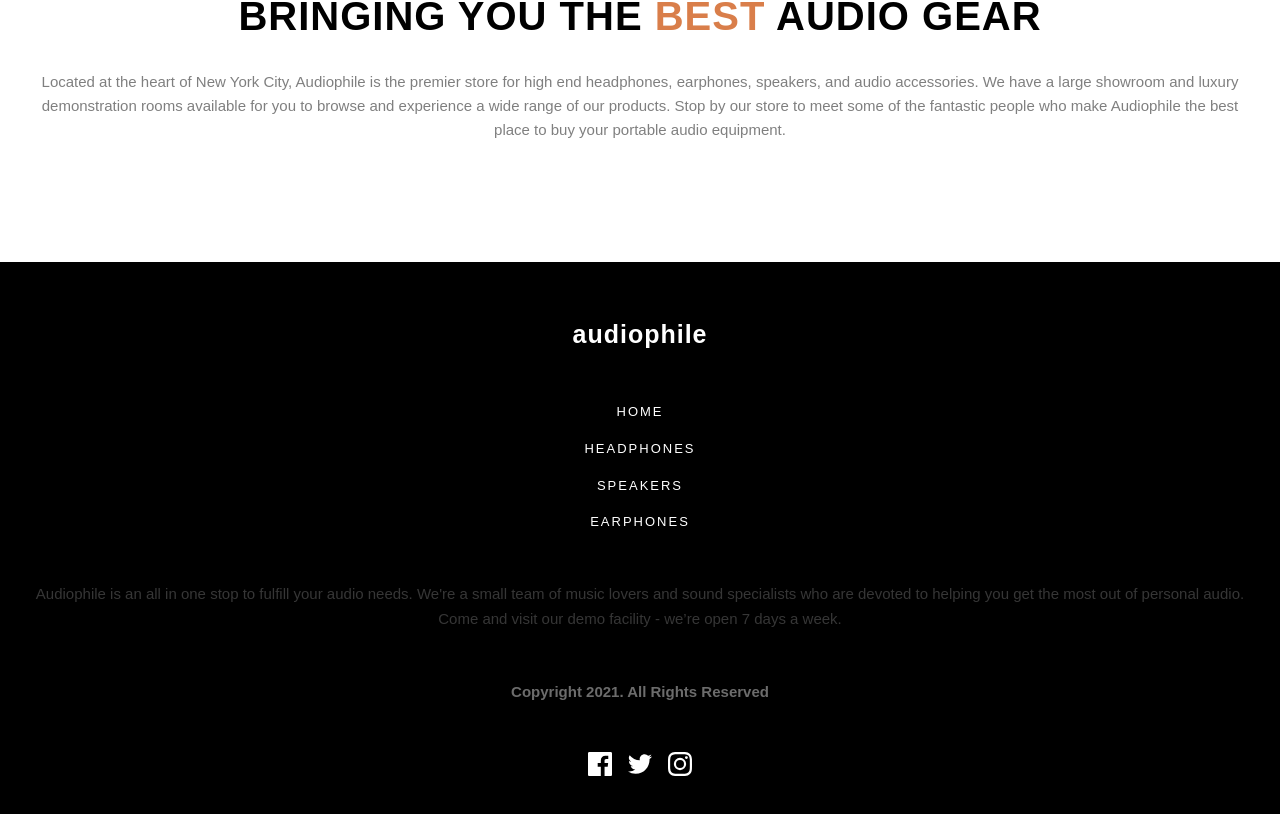
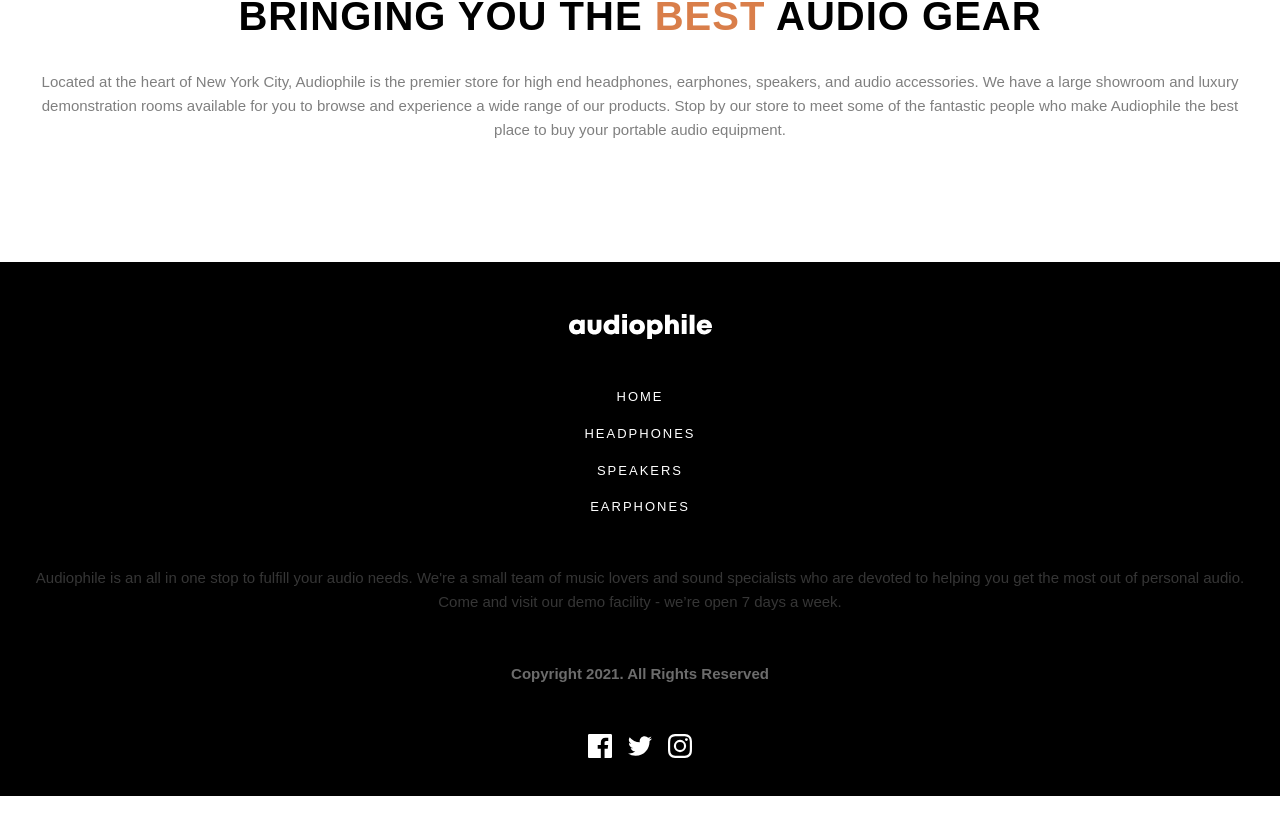
Before and after one commit to Ibarra11/audiophile, a React (Create React App) app: page / in a window 1280 px wide. Shown: the part 4482-5296 px from the top of the page. Built offline with nearby package versions, Linux system fonts and the light colour scheme.

Commit message:
Footer styles

```diff
--- a/src/components/Footer/index.tsx
+++ b/src/components/Footer/index.tsx
@@ -1,6 +1,11 @@
 import React from 'react';
+import Logo from '../../assets/shared/desktop/logo.svg';
+import FacebookIcon from '../../assets/shared/desktop/icon-facebook.svg';
+import TwitterIcon from '../../assets/shared/desktop/icon-twitter.svg';
+import InstagramIcon from '../../assets/shared/desktop/icon-instagram.svg';
 import {
   Wrapper,
+  LogoIcon,
   Header,
   Nav,
   NavLink,
@@ -11,13 +16,12 @@ import {
   Icon,
   OrangeInlineBorder,
 } from './styles';
-import FacebookIcon from '../../assets/shared/desktop/icon-facebook.svg';
-import TwitterIcon from '../../assets/shared/desktop/icon-twitter.svg';
-import InstagramIcon from '../../assets/shared/desktop/icon-instagram.svg';
+
 const Footer = () => (
   <Wrapper>
     <OrangeInlineBorder />
-    <Header>audiophile</Header>
+    <LogoIcon src={Logo} alt="site logo" />
+
     <Nav>
       <NavLink>Home</NavLink>
       <NavLink>Headphones</NavLink>
--- a/src/components/Footer/styles.ts
+++ b/src/components/Footer/styles.ts
@@ -4,6 +4,7 @@ const Wrapper = styled.footer`
   position: relative;
   display: flex;
   flex-direction: column;
+  align-items: center;
   gap: ${48 / 16}rem;
   background-color: hsl(var(--clr-primary-black));
   color: hsl(var(--clr-white));
@@ -13,10 +14,11 @@ const Wrapper = styled.footer`
   padding: ${52 / 16}rem ${24 / 16}rem ${38 / 16}rem;
 `;
 
+const LogoIcon = styled.img``;
+
 const Header = styled.h4`
   font-size: ${25 / 16}rem;
   letter-spacing: 1px;
-  text-transform: lowercase;
 `;
 
 const Nav = styled.nav`
@@ -28,23 +30,19 @@ const Nav = styled.nav`
 `;
 
 const NavLink = styled.a`
-  color: inherit;
-  font-size: ${13 / 16}rem;
-  text-transform: uppercase;
+  font-size: var(--text-subtitle);
 `;
 
 const Text = styled.p`
   color: hsl(var(--clr-primary-gray) / 0.25);
-  font-size: ${15 / 16}rem;
+  font-size: var(--text-body);
   font-weight: 200;
-  line-height: 25px;
 `;
 
 const Copyright = styled.p`
   color: hsl(var(--clr-primary-gray) / 0.5);
-  font-size: ${15 / 16}rem;
+  font-size: var(--text-body);
   font-weight: 700;
-  line-height: 25px;
 `;
 
 const SocialLinks = styled.div`
@@ -74,6 +72,7 @@ const OrangeInlineBorder = styled.span`
 
 export {
   Wrapper,
+  LogoIcon,
   Header,
   Nav,
   NavLink,
```
Also changed, not shown: src/components/Header/index.tsx (+0 -9 lines).
